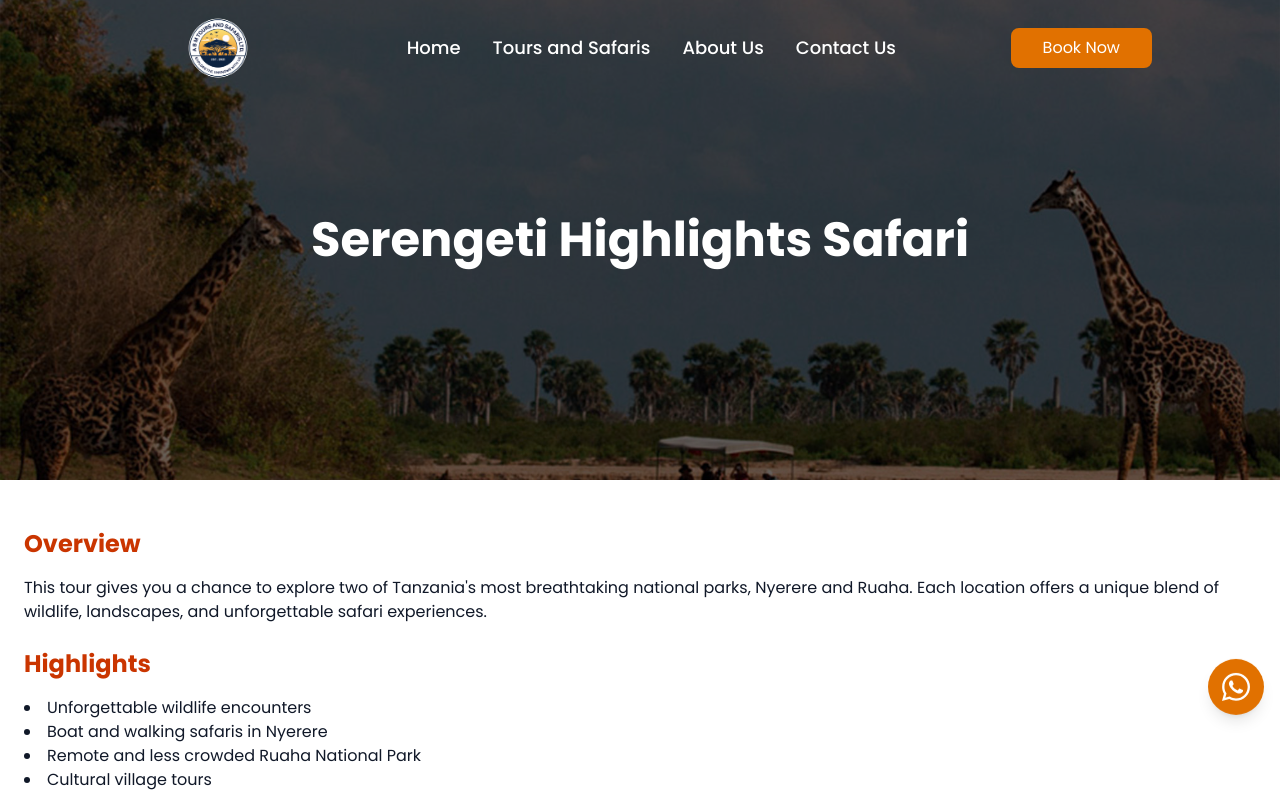
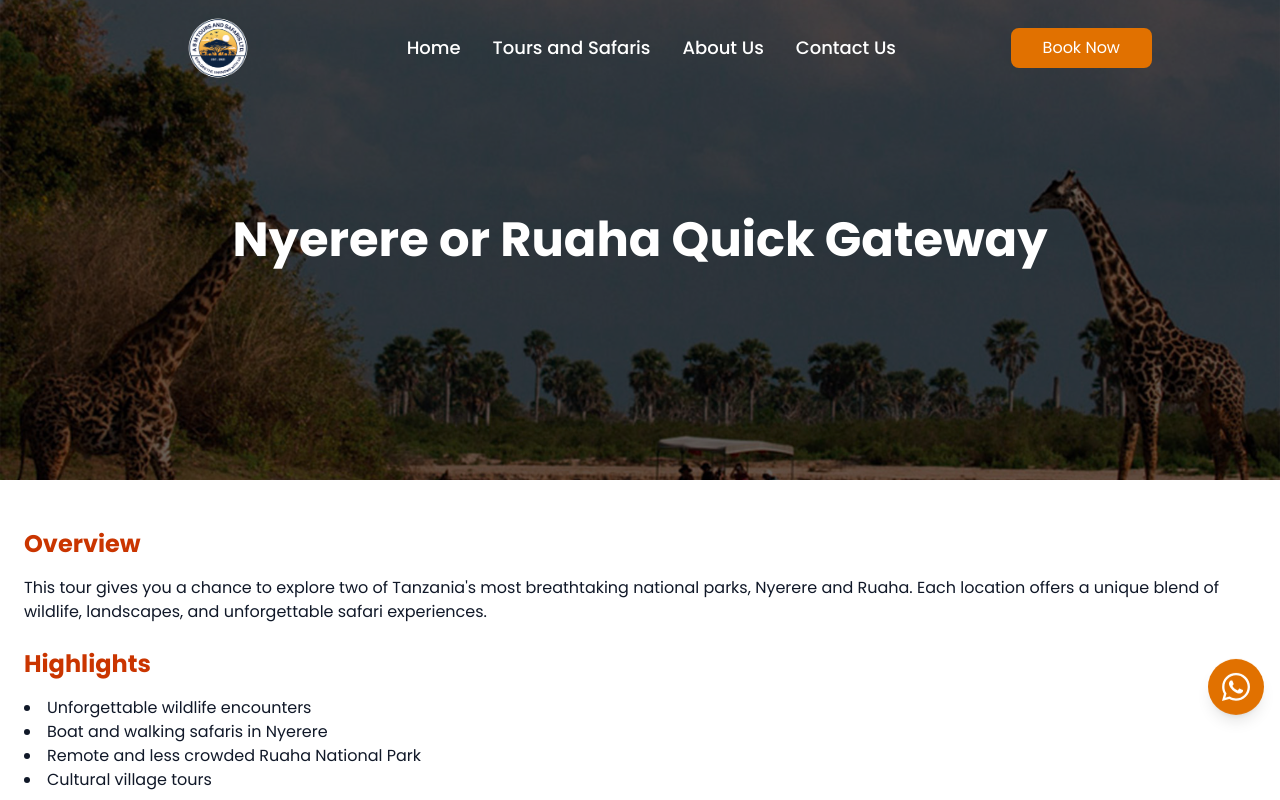
Before and after one commit to LittleGiddy/abmtours, a Next.js app: page /safaris/nyerere-or-ruaha-quick-gateway in a window 1280 px wide. Shown: the top 800 px of the page. Built offline with nearby package versions, Linux system fonts and the light colour scheme.

Commit message:
page.tsx

```diff
--- a/app/safaris/nyerere-or-ruaha-quick-gateway/page.tsx
+++ b/app/safaris/nyerere-or-ruaha-quick-gateway/page.tsx
@@ -20,7 +20,7 @@ export default function NyerereRuahaPage() {
         <div className="absolute inset-0 bg-black opacity-60 z-10"></div>
         <div className="relative z-20 px-6">
           <h1 className="text-4xl md:text-5xl font-bold">
-            Serengeti Highlights Safari
+            Nyerere or Ruaha Quick Gateway
           </h1>
         </div>
       </section>
```
